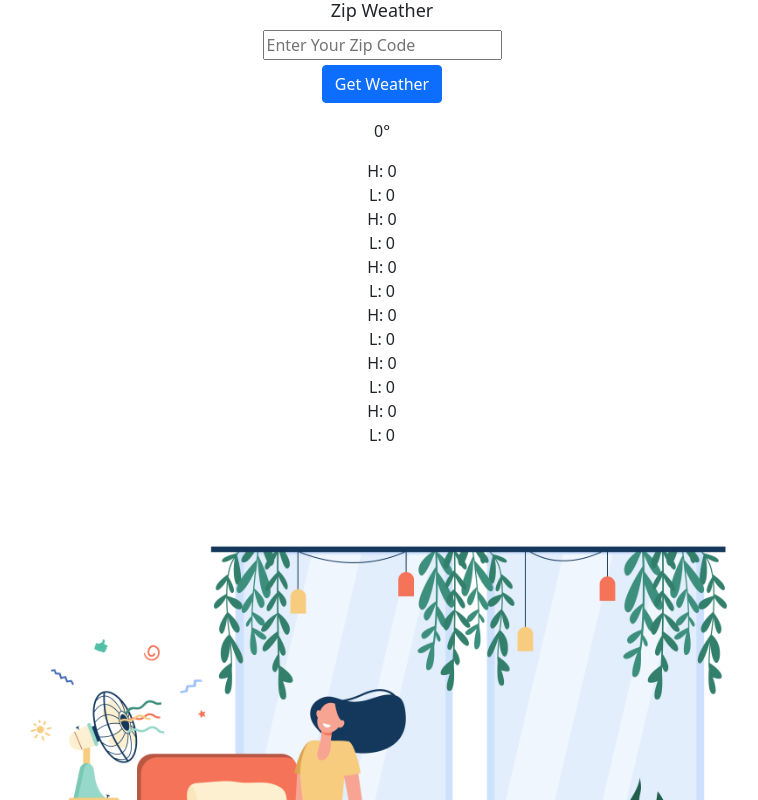
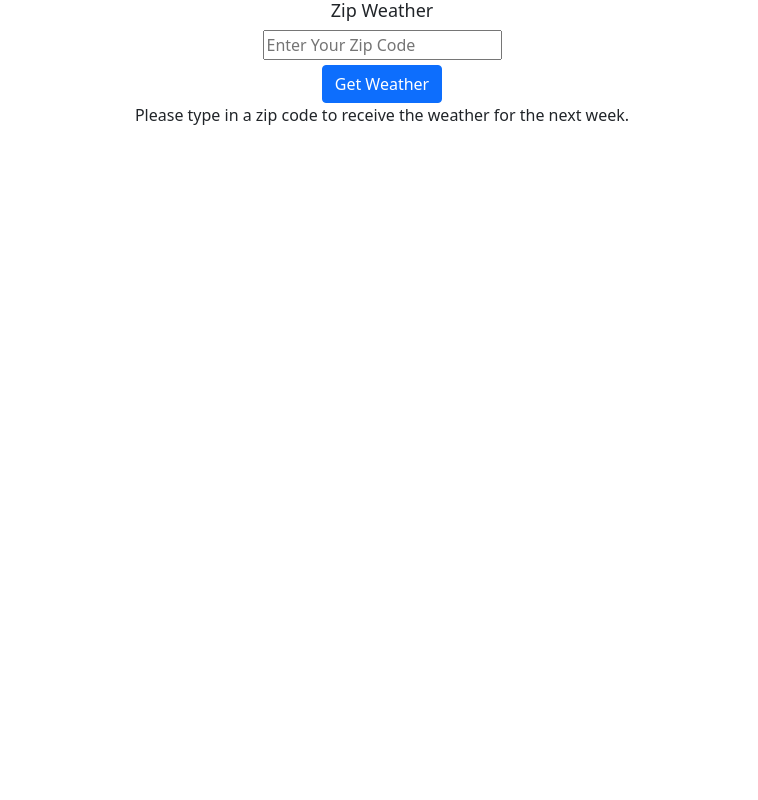
Before and after one commit to nsamantia/Weather-App, a React (Create React App) app: page / in a window 1280 px wide. Shown: the top 800 px of the page, without its empty margins (258-1016 px from the left). Built offline with nearby package versions, Linux system fonts and the light colour scheme.

Commit message:
added ternary to hide weather info until requested

```diff
--- a/public/index.html
+++ b/public/index.html
@@ -24,7 +24,7 @@
       work correctly both with client-side routing and a non-root public URL.
       Learn how to configure a non-root public URL by running `npm run build`.
     -->
-    <title>Weather App</title>
+    <title>Zip Weather</title>
   </head>
   <body>
     <noscript>You need to enable JavaScript to run this app.</noscript>
--- a/src/components/Location/Location.js
+++ b/src/components/Location/Location.js
@@ -17,6 +17,7 @@ const Location = () => {
           onChange={(e) => setZipCode(e.target.value)}
         />
       </form>
+
       <WeatherApi zipCode={zipCode} />
     </div>
   );
--- a/src/components/WeatherApi/WeatherApi.js
+++ b/src/components/WeatherApi/WeatherApi.js
@@ -6,6 +6,12 @@ import ImageDisplay from '../ImageDisplay/ImageDisplay';
 import WeeklyWeatherDisplay from '../WeeklyWeatherDisplay/WeeklyWeatherDisplay';
 
 const WeatherApi = (props) => {
+  // Used to display nothing when user has yet to request any weather yet
+  const [isNotRequested, setIsNotRequested] = useState(true);
+
+  //  For loader spinning after requesting weather info
+  const [isLoading, setIsLoading] = useState(false);
+
   // Day 0 (Current day ) variables
   const [currentTemp, setCurrentTemp] = useState('');
   const [currentWeather, setCurrentWeather] = useState('');
@@ -63,6 +69,8 @@ const WeatherApi = (props) => {
           callback2(res.data.coord.lon, res.data.coord.lat);
           // getDates function
           callback3(res.data.coord.lon, res.data.coord.lat);
+          // Sets to fasle so inorder to desplay weather info
+          setIsNotRequested(false);
         })
         // Alert user if they input an incorrect zip code
         .catch(() => alert('Invalid Zip Code'));
@@ -163,6 +171,14 @@ const WeatherApi = (props) => {
           Get Weather
         </button>
       </form>
+      {/* Ternary displays instructions before a user requests their first set of info / once requested it displays info*/}
+      {isNotRequested ? (
+        <p>
+          Please type in a zip code to receive the weather for the next week.
+        </p>
+      ) : (
+        <div>
+          {' '}
           <WeatherDisplay
             currentTemp={currentTemp}
             currentWeather={currentWeather}
@@ -198,7 +214,12 @@ const WeatherApi = (props) => {
             dayFiveWeather={dayFiveWeather}
             daySixWeather={daySixWeather}
           />
-      <ImageDisplay currentWeather={currentWeather} currentTemp={currentTemp} />
+          <ImageDisplay
+            currentWeather={currentWeather}
+            currentTemp={currentTemp}
+          />
+        </div>
+      )}
     </div>
   );
 };
--- a/src/components/WeeklyWeatherDisplay/WeeklyWeatherDisplay.js
+++ b/src/components/WeeklyWeatherDisplay/WeeklyWeatherDisplay.js
@@ -2,36 +2,44 @@ import React from 'react';
 
 const WeeklyWeatherDisplay = (props) => {
   return (
-    <div>
+    <div className="week-container text-center">
       <div>
-        <div>{props.dayOneDate}</div>
-        <div>H: {Math.round(props.dayOneHighTemp)}</div>
-        <div>L: {Math.round(props.dayOneLowTemp)}</div>
+        <p>
+          <br />
+        </p>
+        <p>High</p>
+        <p>Low</p>
+      </div>
+      <div></div>
+      <div>
+        <p>{props.dayOneDate}</p>
+        <p>{Math.round(props.dayOneHighTemp)}</p>
+        <p>{Math.round(props.dayOneLowTemp)}</p>
       </div>
       <div>
-        <div>{props.dayTwoDate}</div>
-        <div>H: {Math.round(props.dayTwoHighTemp)}</div>
-        <div>L: {Math.round(props.dayTwoLowTemp)}</div>
+        <p>{props.dayTwoDate}</p>
+        <p>{Math.round(props.dayTwoHighTemp)}</p>
+        <p>{Math.round(props.dayTwoLowTemp)}</p>
       </div>
       <div>
-        <div>{props.dayThreeDate}</div>
-        <div>H: {Math.round(props.dayThreeHighTemp)}</div>
-        <div>L: {Math.round(props.dayThreeLowTemp)}</div>
+        <p>{props.dayThreeDate}</p>
+        <p>{Math.round(props.dayThreeHighTemp)}</p>
+        <p>{Math.round(props.dayThreeLowTemp)}</p>
       </div>
       <div>
-        <div>{props.dayFourDate}</div>
-        <div>H: {Math.round(props.dayFourHighTemp)}</div>
-        <div>L: {Math.round(props.dayFourLowTemp)}</div>
+        <p>{props.dayFourDate}</p>
+        <p>{Math.round(props.dayFourHighTemp)}</p>
+        <p>{Math.round(props.dayFourLowTemp)}</p>
       </div>
       <div>
-        <div>{props.dayFiveDate}</div>
-        <div>H: {Math.round(props.dayFiveHighTemp)}</div>
-        <div>L: {Math.round(props.dayFiveLowTemp)}</div>
+        <p>{props.dayFiveDate}</p>
+        <p>{Math.round(props.dayFiveHighTemp)}</p>
+        <p>{Math.round(props.dayFiveLowTemp)}</p>
       </div>
       <div>
-        <div>{props.daySixDate}</div>
-        <div>H: {Math.round(props.daySixHighTemp)}</div>
-        <div>L: {Math.round(props.dayOneLowTemp)}</div>
+        <p>{props.daySixDate}</p>
+        <p>{Math.round(props.daySixHighTemp)}</p>
+        <p>{Math.round(props.dayOneLowTemp)}</p>
       </div>
     </div>
   );
--- a/src/scss/main.scss
+++ b/src/scss/main.scss
@@ -15,3 +15,9 @@ button {
 h1 {
   font-size: 18px;
 }
+
+.week-container {
+  display: flex;
+  align-items: center;
+  justify-content: center;
+}
```
Also changed, not shown: src/css/main.css. Lines whose indentation alone changed are shown as unchanged.
